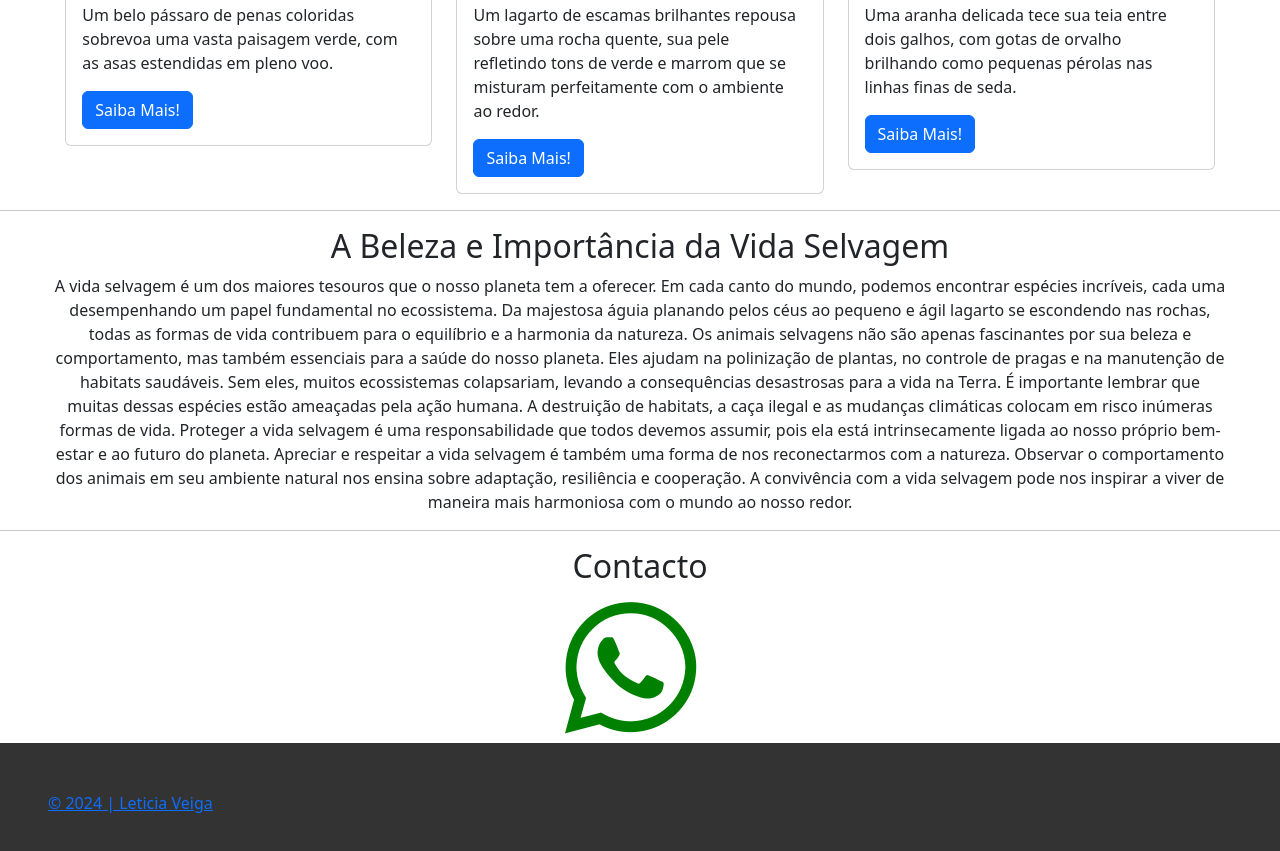
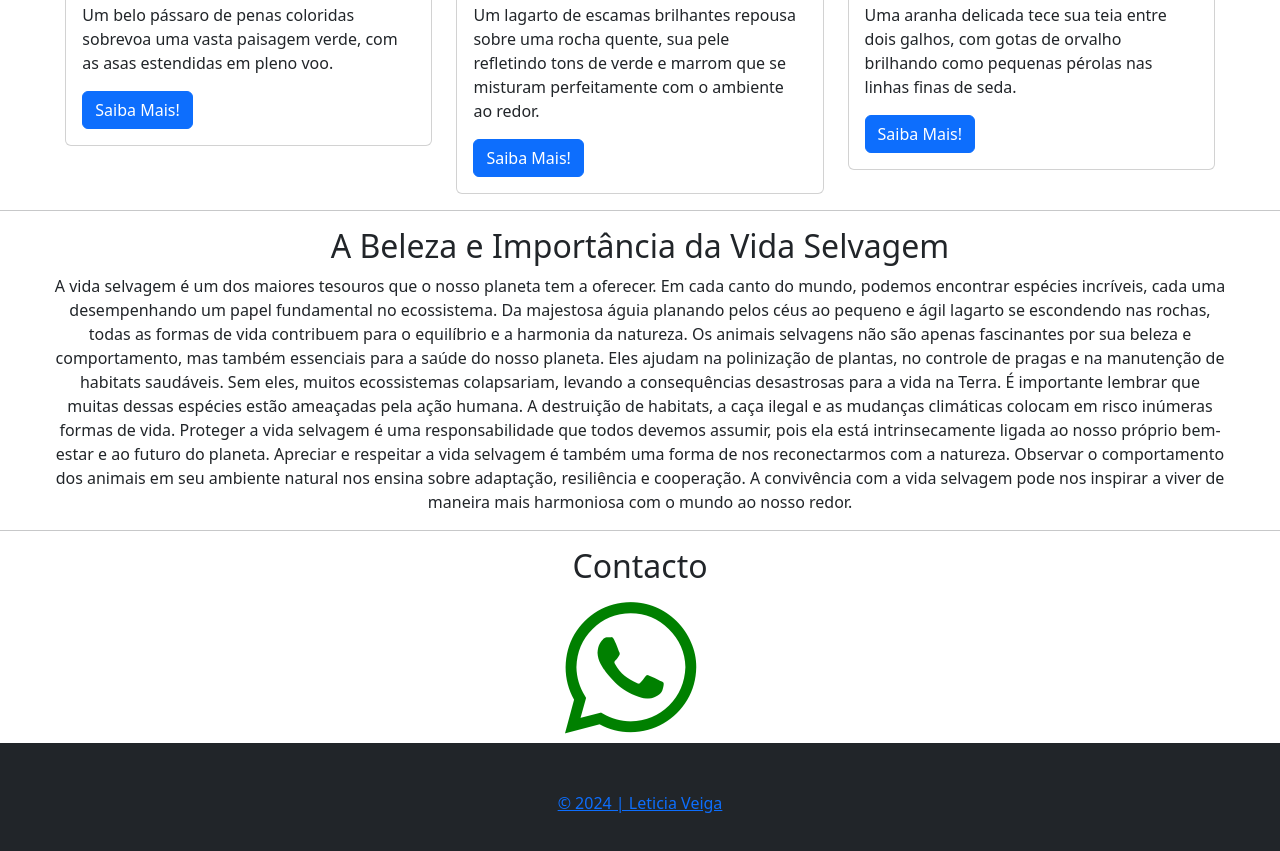
Before and after one commit to leticiaveigacs/EcoWonders, a plain HTML site: page index.html in a window 1280 px wide. Shown: the part 1310-2161 px from the top of the page. Drawn offline with nearby package versions, Linux system fonts and the light colour scheme.

Commit message:
Update index.html

```diff
--- a/index.html
+++ b/index.html
@@ -246,11 +246,12 @@
         </div>
     </div>
 
-    <footer style="background-color: #333;" class="p-5">
+    <footer class=" bg-dark text-center p-5">
         <div>
             <a href="https://github.com/leticiaveigacs"> &copy 2024 | Leticia Veiga </a>
         </div>
     </footer>
+<!--  style="background-color: #333;" -->
 
 </body>
 </html>
```
